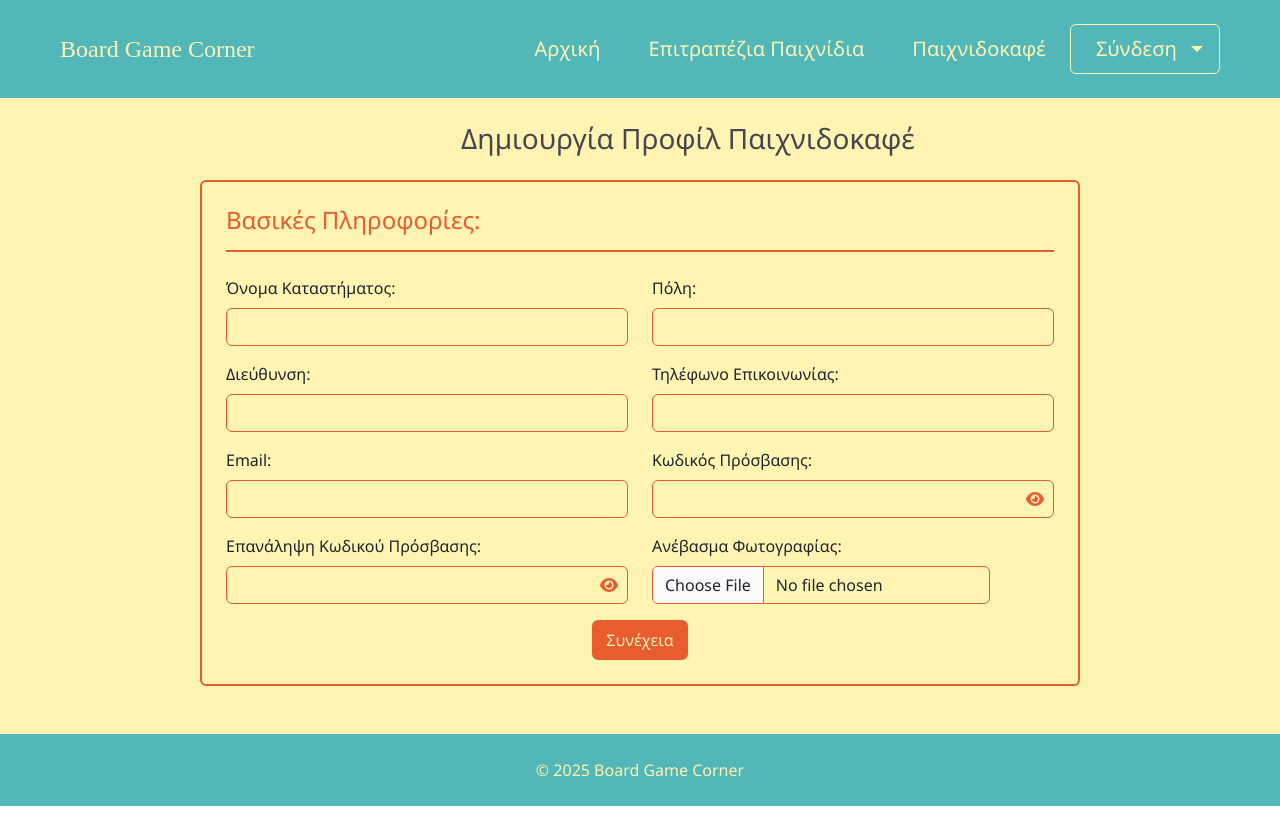
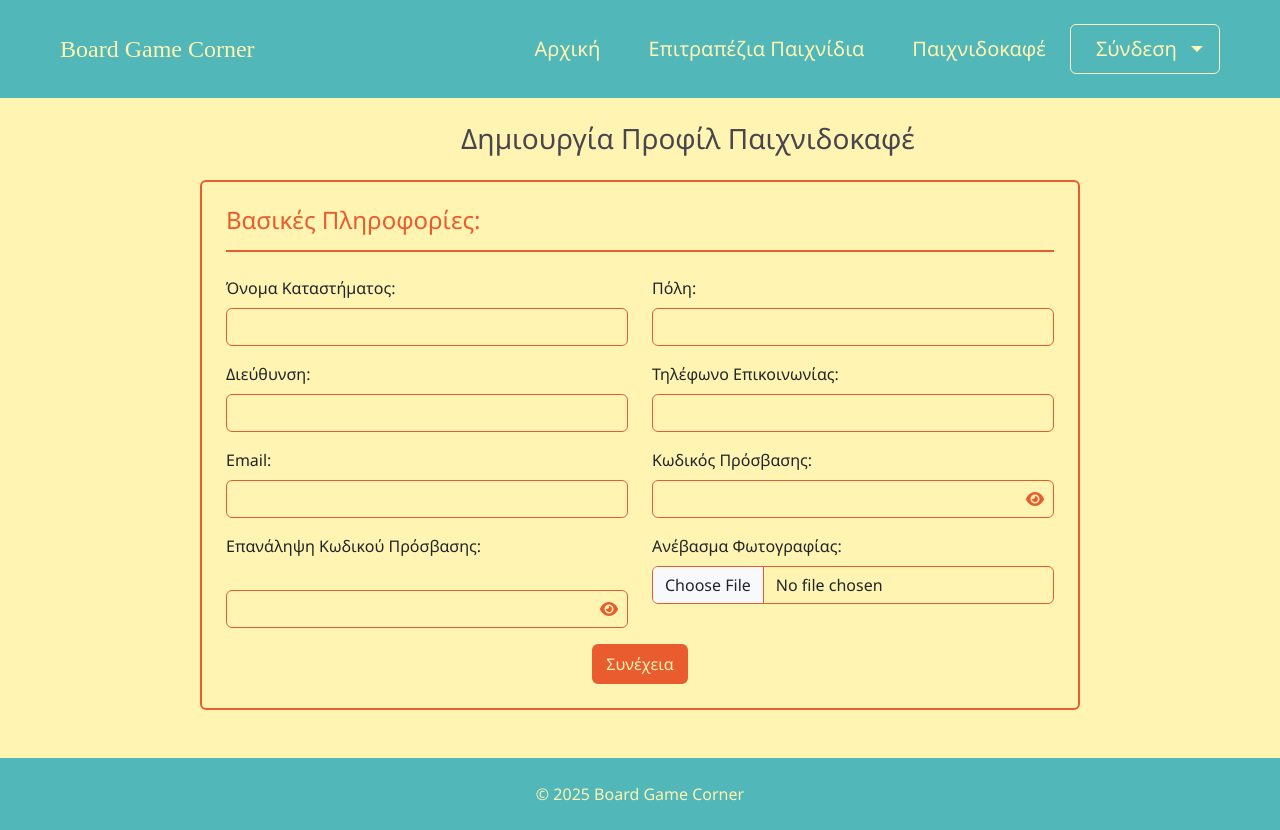
Before and after one commit to stellavl/board-game-corner, a React (Create React App) app in the folder frontend/: page /signup/business/basic-info in a window 1280 px wide. Before the commit the page ends 806 px from the top, so only its background shows below. Built offline with nearby package versions, Linux system fonts and the light colour scheme; the HTML template or start-up script is replaced by a standard one.

Commit message:
Fix form field unnesseccary empty space

```diff
--- a/frontend/src/pages/SignUpBusinessBasicInfo.jsx
+++ b/frontend/src/pages/SignUpBusinessBasicInfo.jsx
@@ -184,9 +184,9 @@ const SignUpBusinessBasicInfo = () => {
                             </Form.Group>
                         </Col>
                     </Row>
-                    <Row className="mb-3">
-                      <Col md={6}>
-                            <Form.Group>
+                    <Row className="mb-3 align-items-stretch">
+                      <Col md={6} className="d-flex flex-column">
+                            <Form.Group className="d-flex flex-column justify-content-between flex-grow-1">
                                 <Form.Label>Επανάληψη Κωδικού Πρόσβασης:</Form.Label>
                                 <div style={{ position: "relative" }}>
                                     <Form.Control
@@ -227,7 +227,7 @@ const SignUpBusinessBasicInfo = () => {
                                 )}
                             </Form.Group>
                         </Col>
-                        <Col md={6} className="d-flex align-items-end">
+                        <Col md={6} className="d-flex flex-column justify-content-end">
                            <Form.Group>
                             <Form.Label>Ανέβασμα Φωτογραφίας:</Form.Label>
                             <Form.Control
@@ -240,6 +240,10 @@ const SignUpBusinessBasicInfo = () => {
                                     borderColor: "var(--color-orange)",
                                 }}
                             />
+                            {/* Invisible placeholder to keep height */}
+                            <div style={{ minHeight: "1.25rem" /* adjust to error height */, visibility: "hidden" }}>
+                                &nbsp;
+                            </div>
                             {photoPreview && (
                                 <div className="mt-4 d-flex justify-content-center">
                                     <Image
```
Lines whose indentation alone changed are shown as unchanged.
